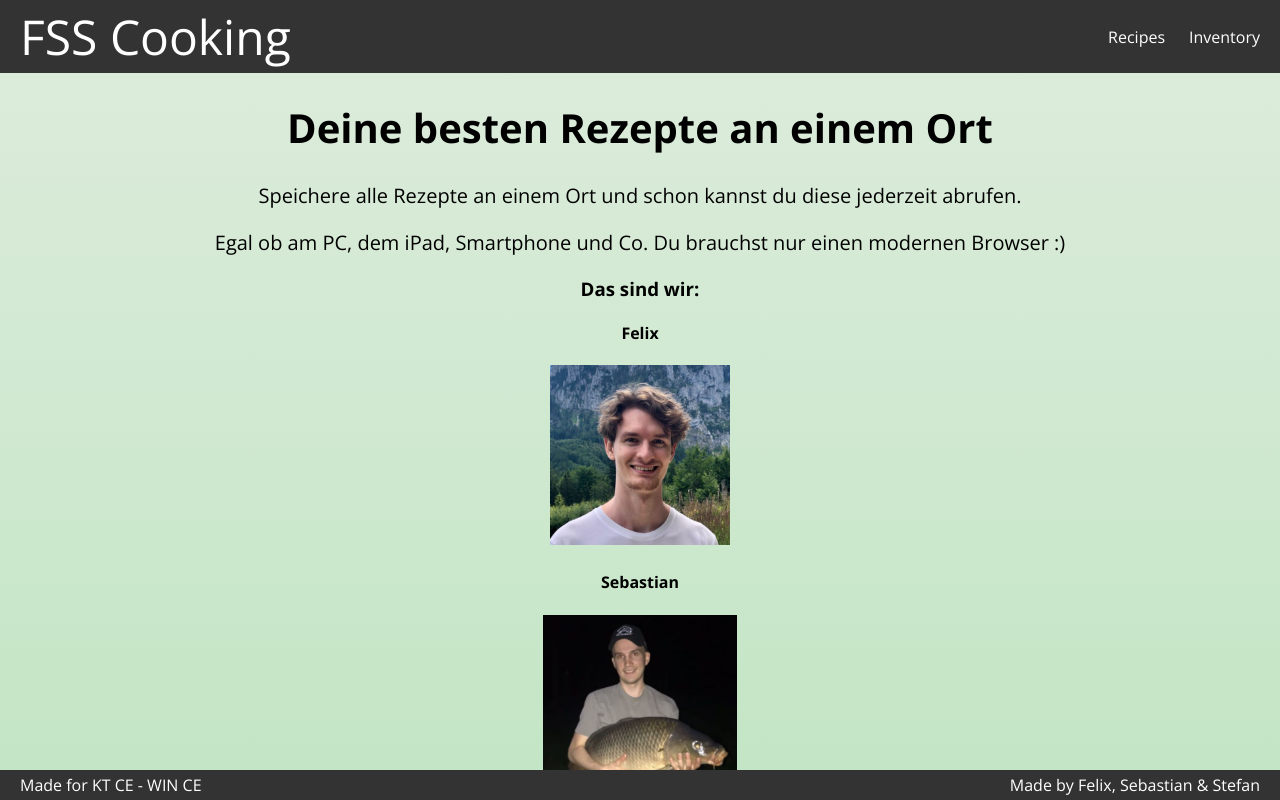
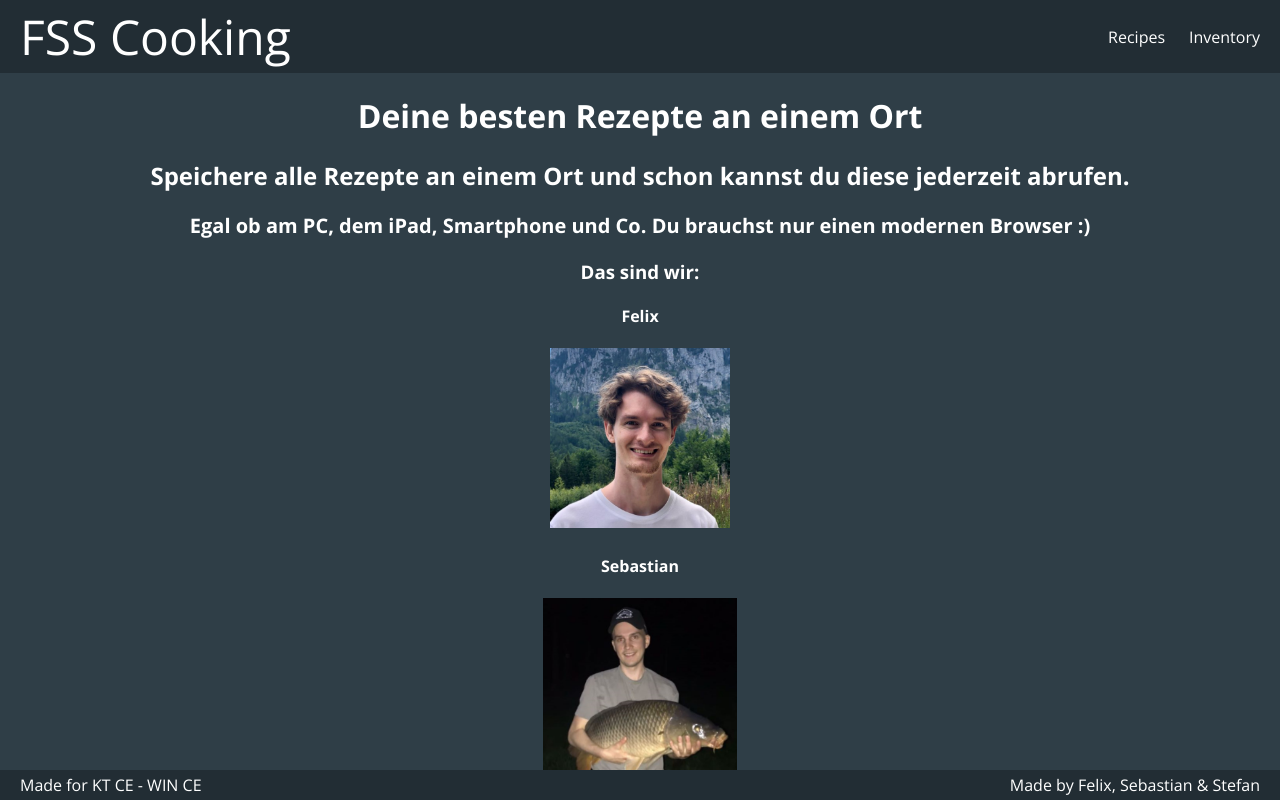
Before and after one commit to Koracs/FFSCooking, a React (Create React App) app in the folder frontend/: page / in a window 1280 px wide. Shown: the top 800 px of the page. Built offline with nearby package versions, Linux system fonts and the light colour scheme.

Commit message:
changed color theme

```diff
--- a/frontend/src/pages/home.jsx
+++ b/frontend/src/pages/home.jsx
@@ -7,9 +7,9 @@ export default function Home() {
     return (
         <>
             <div>
-                <h1 style={{ color: 'black', fontSize: '40px' }}>Deine besten Rezepte an einem Ort</h1>
-                <p style={{ color: 'black', fontSize: '20px' }}>Speichere alle Rezepte an einem Ort und schon kannst du diese jederzeit abrufen.</p>
-                <p style={{ color: 'black', fontSize: '20px' }}>Egal ob am PC, dem iPad, Smartphone und Co. Du brauchst nur einen modernen Browser :) </p>
+                <h1>Deine besten Rezepte an einem Ort</h1>
+                <h2>Speichere alle Rezepte an einem Ort und schon kannst du diese jederzeit abrufen.</h2>
+                <h3 style={{fontSize: '20px' }}>Egal ob am PC, dem iPad, Smartphone und Co. Du brauchst nur einen modernen Browser :) </h3>
 
                 <h3>Das sind wir:</h3>
 
--- a/frontend/src/pages/inventory/viewInventory.jsx
+++ b/frontend/src/pages/inventory/viewInventory.jsx
@@ -15,7 +15,7 @@ export default function ViewInventory({ingredients,invertStateHandler}) {
                 {ingredients.map((ingredient) => <li key={ingredient._id}>
                     {
                         <button className={"ingredientButton"}
-                                style={{background: ingredient.state ? "rgba(0,255,0,0.6)" : "rgba(255,0,0,0.6)"}}
+                                style={{background: ingredient.state ? "rgb(42,204,113)" : "rgb(239,105,110)"}}
                                 key={ingredient._id} onClick={() => invertState(ingredient)}>{ingredient.ingredient}
                         </button>
                     }
--- a/frontend/src/styles.css
+++ b/frontend/src/styles.css
@@ -1,14 +1,25 @@
 @import url('https://fonts.googleapis.com/css2?family=Open+Sans:wght@400;500;700&display=swap');
 
+:root{
+    --background-color: #2f3e47;
+    --background-color2: #222d34;
+    --hover-color: #4a6270;
+    --font-color: white;
+    --button-color: #27343d;
+    --button-green: #2aca71;
+    --button-red: #ef696e;
+}
 * {
     box-sizing: border-box;
     font-family: 'Open Sans', sans-serif;
+    color: var(--font-color);
 
 }
 
 body {
-    /*background: #ACE1AF linear-gradient(#d4e3d5, transparent);*/
-    background-image: linear-gradient(to top, #b9e3bc 0%, #deecdd 100%);
+    /*background: #ACE1AF linear-gradient(#d4e3d5, transparent);
+    background-image: linear-gradient(to top, #b9e3bc 0%, #deecdd 100%);*/
+    background: var(--background-color);
     min-height:100vh;
 }
 
@@ -18,8 +29,7 @@ body {
 }
 
 .footer {
-    background-color: #333;
-    color: white;
+    background-color: var(--background-color2);
     display: flex;
     justify-content: space-between;
     align-items: stretch;
@@ -41,8 +51,7 @@ body {
 }
 
 .header {
-    background-color: #333;
-    color: white;
+    background-color: var(--background-color2);
     display: flex;
     justify-content: space-between;
     align-items: stretch;
@@ -63,7 +72,6 @@ body {
 }
 
 .header a {
-    color: inherit;
     text-decoration: none;
     height: 100%;
     display: flex;
@@ -76,15 +84,14 @@ body {
 }
 
 .header li:hover {
-    background-color: #777;
+    background-color: var(--hover-color);
 }
 
 .button {
     display: inline-block;
     text-align: right;
     text-decoration: none;
-    color: black;
-    background: gray;
+    background: var(--button-color);
     border: none;
     padding: 0.5rem;
     font: inherit;
@@ -116,14 +123,12 @@ body {
     flex-grow: 1;
     flex-basis: 33%;
     text-decoration: none;
-    background: gray;
-    border-color: #000000;
+    background: var(--button-color);
     border-style: none;
     border-width: 0.15rem;
     border-radius: 0.2rem;
     font-size: 1.5rem;
     padding: 1.5rem 1rem;
-    color: black;
     font-weight: bold;
     transition: 300ms ease-in-out;
 
@@ -144,8 +149,7 @@ body {
 .recipeButton{
     height: 120px;
     text-align: center;
-    background: gray;
-    border-color: #000000;
+    background: var(--button-color);
     border-style: none;
     border-width: 0.15rem;
     border-radius: 0.2rem;
@@ -155,19 +159,17 @@ body {
 }
 
 .recipeButton:hover{
-    background: #777777;
+    background: var(--hover-color);
 }
 
 .fillDiv{
     height: 100%;
     width: 100%;
     text-decoration: none;
-    color: black;
     text-align: center;
     display: flex;
     flex-direction: column;
     justify-content: center;
-    text-align: center;
 }
 
 .ingredientButton {
@@ -187,7 +189,7 @@ body {
 }
 
 .ingredientButton:hover{
-    background: #777777;
+    background: var(--hover-color);
 }
 
 .InventoryOverview{
@@ -224,10 +226,11 @@ body {
     width: 70%
 }
 
-select, input, textarea {
+select, input, textarea, option {
+    color:black;
     border-radius: 0.2rem;
     border-style: solid;
-    border-color: rgba(128, 128, 128, 0.5);
+    border-color: var(--background-color2);
     margin: 0.25rem;
     box-shadow:0 0 15px 4px rgba(0,0,0,0.06);
 }
@@ -250,7 +253,7 @@ select, input, textarea {
     max-height: calc(100vh - 152px);
     position: absolute;
     margin-top: 0.5rem;
-    background-color: white;
+    background-color: var(--background-color2);
 }
 
 @media (min-width: 768px) {
@@ -261,7 +264,7 @@ select, input, textarea {
 
 .filter__dropdown__actions {
     border-top-width: 1px;
-    border-top-color: #e4e7eb;
+    border-top-color: white;
     border-top-style: solid;
     display: flex;
     align-items: center;
@@ -272,9 +275,8 @@ select, input, textarea {
 .filter__dropdown__actions_apply{
     border-radius: 0.125rem;
     padding: 0.25rem 0.5rem;
-    background-color: #29a460;
+    background-color: var(--button-green);
     border-color: transparent;
-    color: white;
     font-weight: 600;
     cursor: pointer;
 }
@@ -282,9 +284,8 @@ select, input, textarea {
 .filter__dropdown__actions_cancel{
     border-radius: 0.125rem;
     padding: 0.25rem 0.5rem;
-    background-color: #911c2b;
+    background-color: var(--button-red);
     border-color: transparent;
-    color: white;
     font-weight: 600;
     cursor: pointer;
     position: absolute;
@@ -297,7 +298,7 @@ select, input, textarea {
     padding: 1rem;
     width: 25%;
     margin-bottom: 2rem;
-    background: #f8f2f2;
+    background: var(--button-color);
     margin-left: 50%;
     transform: translate(-50%);
 }
```
